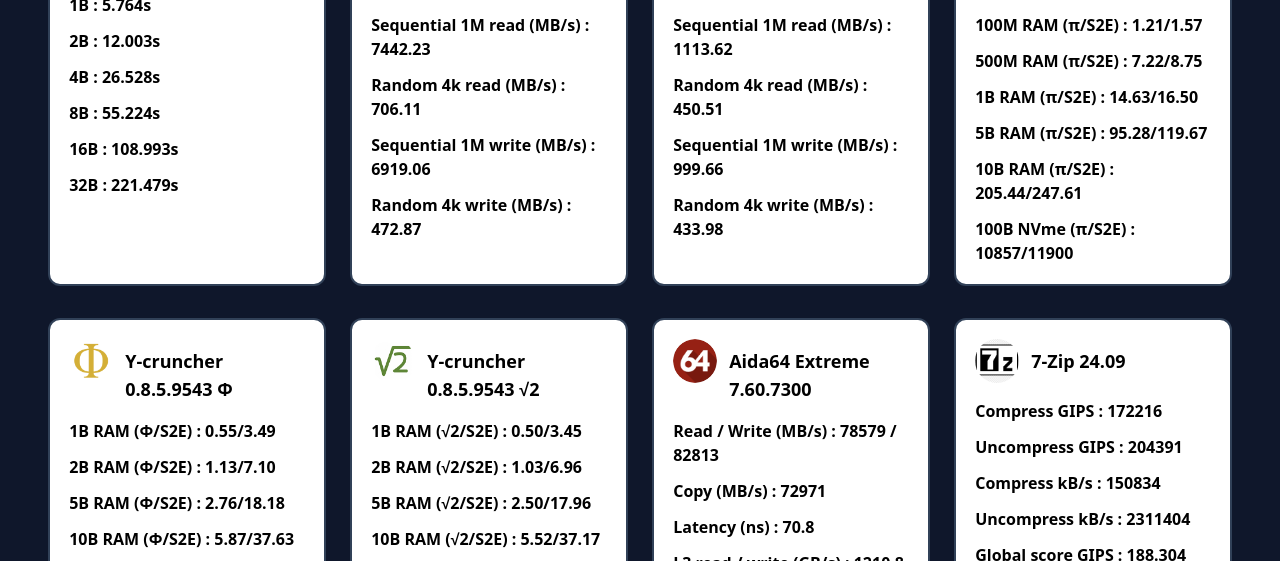
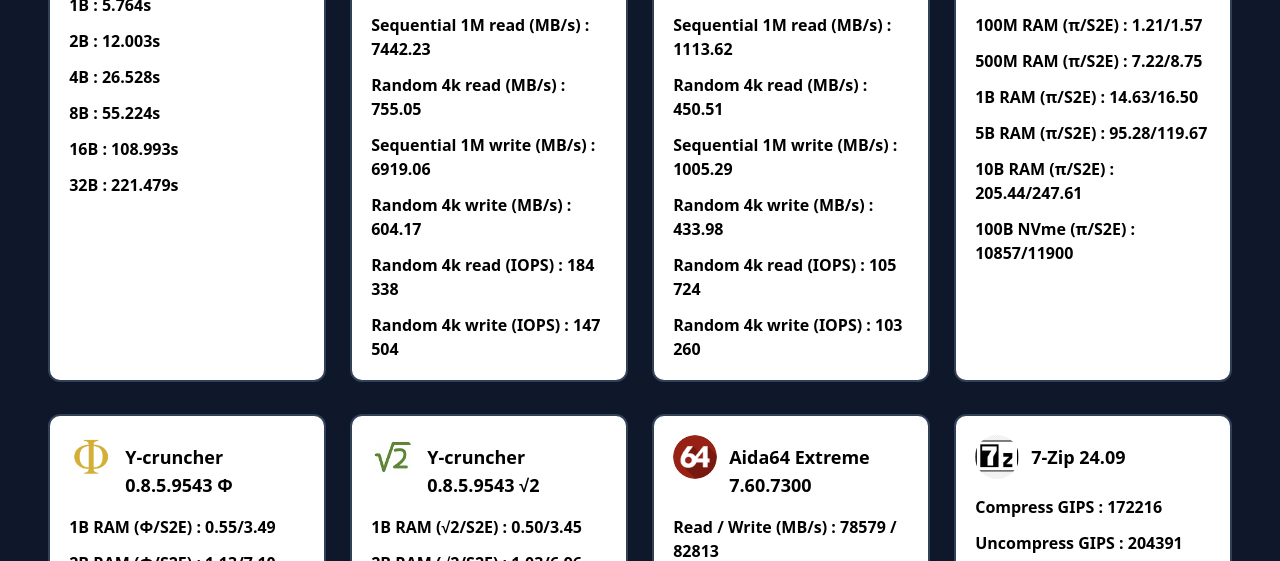
Before and after one commit to phiphou/benchmarks, a website built with Vite: page index.html in a window 1280 px wide. Shown: the part 729-1290 px from the top of the page. Built offline with nearby package versions, Linux system fonts and the light colour scheme.

Commit message:
update crystal disk

```diff
--- a/index.html
+++ b/index.html
@@ -190,9 +190,11 @@
                     </div>
                     <div class="dark:text-slate-200 space-y-3 pt-2 font-bold">
                         <p> Sequential 1M read (MB/s) : 7442.23</p>
-                        <p> Random 4k read (MB/s) : 706.11</p>
+                        <p> Random 4k read (MB/s) : 755.05</p>
                         <p> Sequential 1M write (MB/s) : 6919.06</p>
-                        <p> Random 4k write (MB/s) : 472.87</p>
+                        <p> Random 4k write (MB/s) : 604.17</p>
+                        <p> Random 4k read (IOPS) : 184 338</p>
+                        <p> Random 4k write (IOPS) : 147 504</p>
                     </div>
                 </article>
 
@@ -212,8 +214,10 @@
                     <div class="dark:text-slate-200 space-y-3 pt-2 font-bold">
                         <p> Sequential 1M read (MB/s) : 1113.62</p>
                         <p> Random 4k read (MB/s) : 450.51</p>
-                        <p> Sequential 1M write (MB/s) : 999.66</p>
+                        <p> Sequential 1M write (MB/s) : 1005.29</p>
                         <p> Random 4k write (MB/s) : 433.98</p>
+                        <p> Random 4k read (IOPS) : 105 724</p>
+                        <p> Random 4k write (IOPS) : 103 260</p>
                     </div>
                 </article>
 
```
